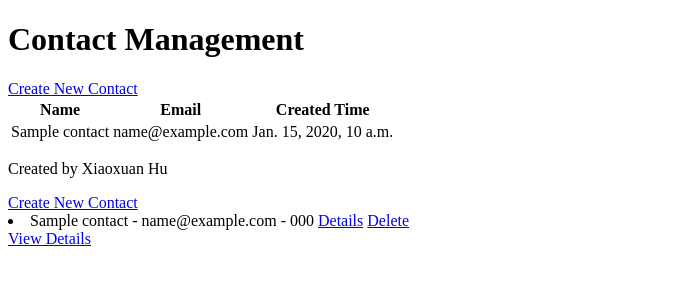
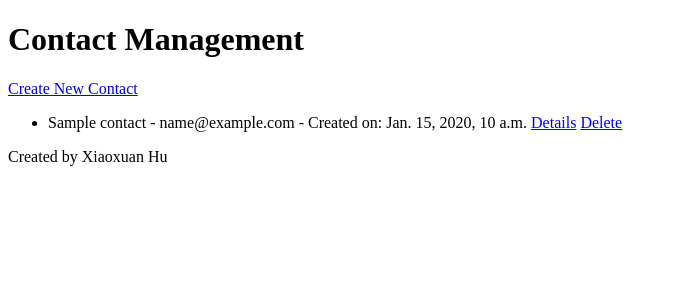
Before and after one commit to leona0720/Djangou-final, a Django app: template myapp/templates/contact_list.html in a window 1280 px wide. Shown: the top 300 px of the page, without its empty margins (0-678 px from the left). Run offline with Django 5.2, Linux system fonts and the light colour scheme; the template is opened without the code that fills it: most values are stand-ins (such as "Sample title", 1, 10 or a date in 2020).

Commit message:
Djangou-final

```diff
--- a/myapp/form.py
+++ b/myapp/form.py
@@ -5,3 +5,9 @@ class ContactForm(forms.ModelForm):
     class Meta:
         model = Contact
         fields = ['name', 'email', 'phone']  # Add other fields as necessary
+class ContactForm(forms.ModelForm):
+    message = forms.CharField(widget=forms.Textarea, required=False)
+
+    class Meta:
+        model = Contact
+        fields = ['name', 'email', 'phone', 'message']
--- a/myapp/templates/contact_list.html
+++ b/myapp/templates/contact_list.html
@@ -14,41 +14,21 @@
 
     <!-- Contact list display -->
     {% if contacts %}
-        <table>
-            <tr>
-                <th>Name</th>
-                <th>Email</th>
-                <th>Created Time</th>
-            </tr>
+        <ul>
             {% for contact in contacts %}
-                <tr>
-                    <td>{{ contact.name }}</td>
-                    <td>{{ contact.email }}</td>
-                    <td>{{ contact.created_time }}</td>
-                </tr>
+                <li>
+                    {{ contact.name }} - {{ contact.email }} - Created on: {{ contact.created_time }}
+                    <a href="{% url 'contact_detail' contact.id %}">Details</a>
+                    <a href="{% url 'delete_contact' contact.id %}" onclick="return confirm('Are you sure?');">Delete</a>
+                </li>
             {% endfor %}
-        </table>
+        </ul>
     {% else %}
         <p>No contacts found.</p>
     {% endif %}
 
-    <!-- Footer with copyright -->
     <footer>
         <p>Created by Xiaoxuan Hu</p>
     </footer>
 </body>
 </html>
-<a href="{% url 'create_contact' %}">Create New Contact</a>
-<!-- Existing structure -->
-{% for contact in contacts %}
-    <li>
-        {{ contact.name }} - {{ contact.email }} - {{ contact.phone }}
-        <a href="{% url 'contact_detail' contact.id %}">Details</a>
-        <a href="{% url 'delete_contact' contact.id %}" onclick="return confirm('Are you sure?');">Delete</a>
-    </li>
-{% endfor %}
-<!-- Existing contact list loop -->
-{% for contact in contacts %}
-    <!-- Existing contact information display -->
-    <a href="{% url 'contact_detail' contact.id %}">View Details</a>
-{% endfor %}
```
Also changed, not shown: myapp/templates/contact_detail.html (+12 -9 lines), myapp/templates/contact_detail_next.html (+7 -7 lines).
